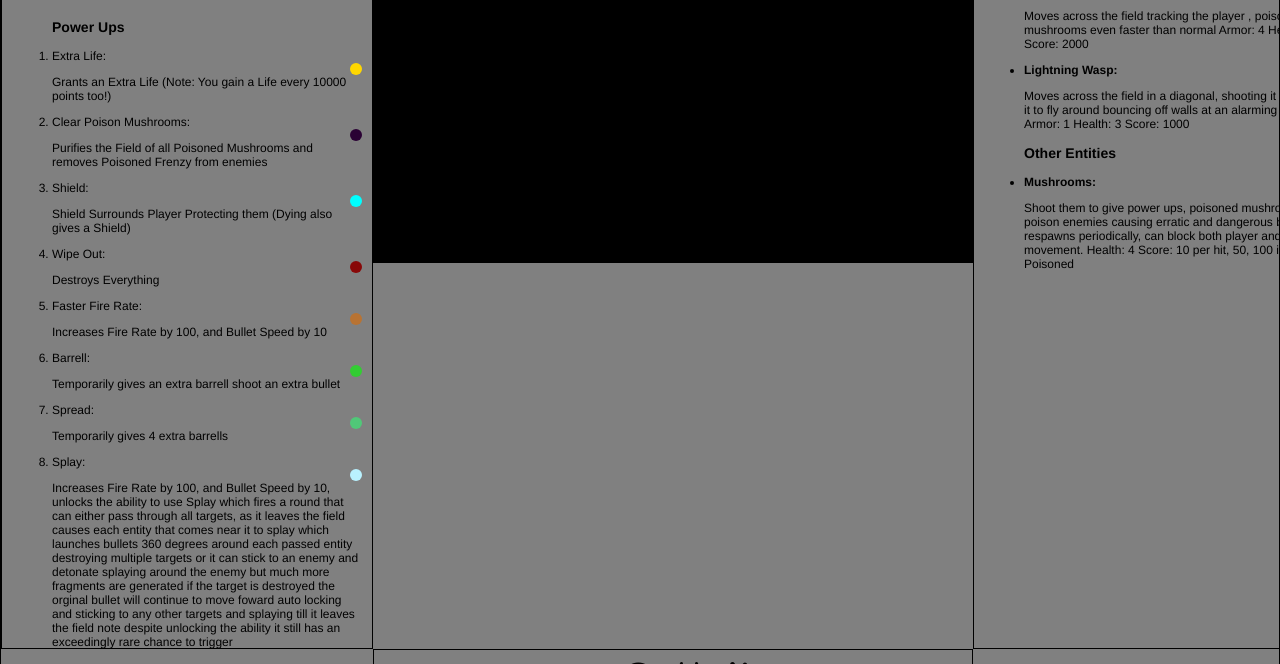
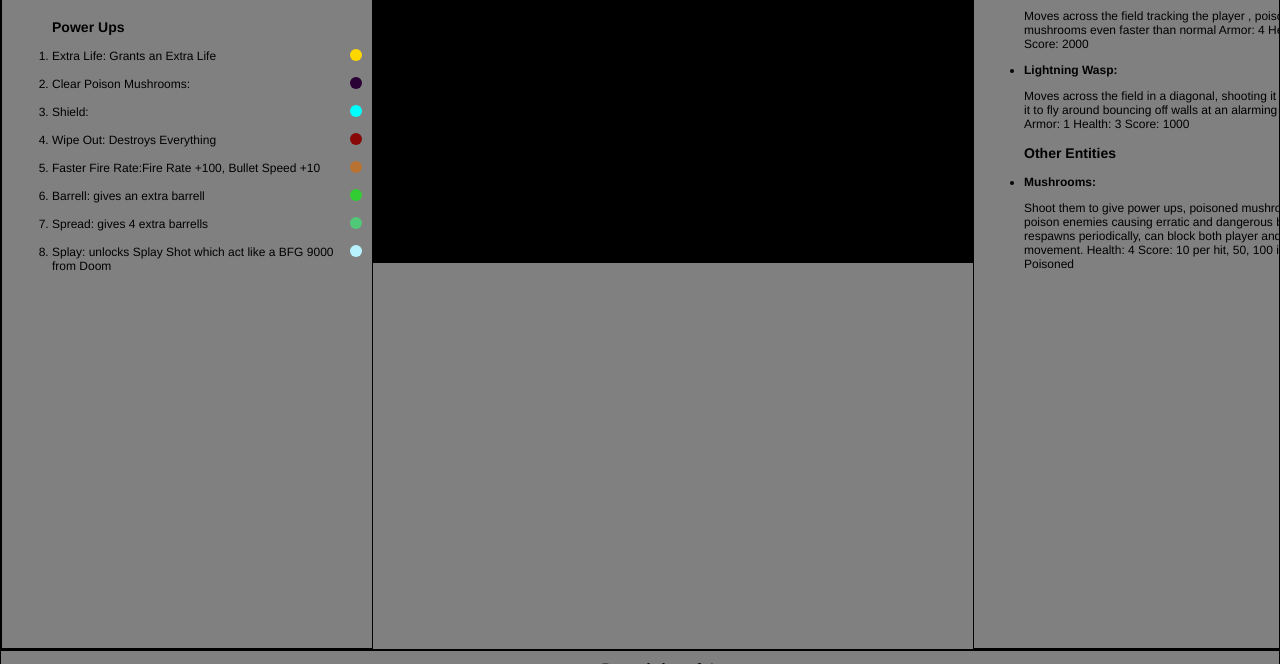
Before and after one commit to miker704/Centipede.js, a website built with webpack: page index.html in a window 1280 px wide. Shown: the part 574-1238 px from the top of the page. Built offline with nearby package versions, Linux system fonts and the light colour scheme.

Commit message:
final chnages to styles

```diff
--- a/index.html
+++ b/index.html
@@ -61,40 +61,46 @@
 
         <!-- <h3>Game Effect Power Ups</h3> -->
 
-        <li>Extra Life:</li>
         <div class="circle-extra-life"></div>
-        <p>Grants an Extra Life (Note: You gain a Life every 10000 points too!)</p>
+        <li>Extra Life: Grants an Extra Life</li>
+        <br>
 
 
+        <div class="circle-ClearPoisonMushrooms"></div>
         <li>Clear Poison Mushrooms:</li>
-        <div class="circle-ClearPoisonMushrooms"></div>
-        <p>Purifies the Field of all Poisoned Mushrooms and removes Poisoned Frenzy from enemies</p>
+        <!-- <p>Purifies the Field of all Poisoned Mushrooms and removes Poisoned Frenzy from enemies</p> -->
+        <br>
 
+        <div class="circle-Shield"></div>
         <li>Shield:</li>
-        <div class="circle-Shield"></div>
-        <p>Shield Surrounds Player Protecting them (Dying also gives a Shield)</p>
+        <!-- <p>Shield Surrounds Player Protecting them </p> -->
+        <br>
 
-        <li>Wipe Out:</li>
         <div class="circle-Wipeout"></div>
-        <p>Destroys Everything</p>
+        <li>Wipe Out: Destroys Everything</li>
+        <!-- <p>Destroys Everything</p> -->
+        <br>
 
         <!-- <h3>Zapper Effect Power Ups</h3> -->
 
-        <li>Faster Fire Rate:</li>
         <div class="circle-FasterFireRate"></div>
-        <p> Increases Fire Rate by 100, and Bullet Speed by 10</p>
+        <li>Faster Fire Rate:Fire Rate +100, Bullet Speed +10</li>
+        <!-- <p> Increases Fire Rate by 100, and Bullet Speed by 10</p> -->
+        <br>
 
-        <li>Barrell:</li>
         <div class="circle-Barrell"></div>
-        <p>Temporarily gives an extra barrell shoot an extra bullet</p>
+        <li>Barrell: gives an extra barrell </li>
+        <!-- <p>Temporarily gives an extra barrell shoot an extra bullet</p> -->
+        <br>
 
-        <li>Spread:</li>
         <div class="circle-Spread"></div>
-        <p>Temporarily gives 4 extra barrells </p>
+        <li>Spread: gives 4 extra barrells</li>
+        <!-- <p>Temporarily gives 4 extra barrells </p> -->
+        <br>
 
-        <li>Splay:</li>
         <div class="circle-Splay"></div>
-        <p>Increases Fire Rate by 100, and Bullet Speed by 10, unlocks the ability to use Splay which
+        <li>Splay: unlocks Splay Shot which act like a BFG 9000 from Doom</li>
+        <!-- <p>Increases Fire Rate by 100, and Bullet Speed by 10, unlocks the ability to use Splay which
           fires a round that can either pass through all targets, as it leaves the field causes each
           entity that comes near it to splay which launches bullets 360 degrees around each passed entity destroying
           multiple targets
@@ -103,7 +109,8 @@
           the orginal bullet will continue to move foward auto locking and sticking to any other targets and splaying
           till it leaves the field
           note despite unlocking the ability it still has an exceedingly rare chance to trigger
-        </p>
+        </p> -->
+        <br>
 
       </ul>
 
@@ -117,9 +124,75 @@
       <h1>Centipede</h1>
 
       <canvas id="game-canvas" height="756" width="600"></canvas>
+      <!-- <div class="socials">
+
+        <a href="https://www.linkedin.com/in/michael-ramoutar" target="_blank">
+
+          <i id="icon" class="fa-brands fa-linkedin fa-2xl"></i>
+
+        </a>
+
+
+        <a href="https://github.com/miker704/" target="_blank">
+
+          <i id="icon" class="fa-brands fa-github fa-2xl"></i>
+
+        </a>
+
+        <a href="https://github.com/miker704/Centipede.js" target="_blank">
+
+          <i id="icon" class="fa-solid fa-spider fa-2xl"></i>
+        </a>
+
+
+        <a href="https://angel.co/u/michael-ramoutar-1" target="_blank">
+
+          <i id="icon" class="fa-brands fa-angellist fa-2xl"></i>
+
+        </a>
+
+      </div> -->
 
 
     </div>
+
+
+    <!-- <div class="socials">
+
+      <a href="https://www.linkedin.com/in/michael-ramoutar" target="_blank">
+
+        <i id="icon" class="fa-brands fa-linkedin fa-2xl"></i>
+
+      </a>
+
+
+      <a href="https://github.com/miker704/" target="_blank">
+
+        <i id="icon" class="fa-brands fa-github fa-2xl"></i>
+
+      </a>
+
+      <a href="https://github.com/miker704/Centipede.js" target="_blank">
+
+        <i id="icon" class="fa-solid fa-spider fa-2xl"></i>
+      </a>
+
+
+      <a href="https://angel.co/u/michael-ramoutar-1" target="_blank">
+
+        <i id="icon" class="fa-brands fa-angellist fa-2xl"></i>
+
+      </a>
+
+    </div> -->
+
+
+
+
+
+
+
+
 
     <div class="game-play-wikia">
       <!-- <h2>Game Wikia Cont. </h2> -->
@@ -169,7 +242,7 @@
 
     </div>
 
-
+<!--
     <div class="socials">
 
       <a href="https://www.linkedin.com/in/michael-ramoutar" target="_blank">
@@ -197,7 +270,7 @@
 
       </a>
 
-    </div>
+    </div> -->
 
 
 
@@ -210,10 +283,10 @@
 </body>
 
 
-<!--
-<footer>
+
+<footer class="footer-box">
   <div class="socials">
-
+    <!-- <div class = "name">Created By Michael Ramoutar</div> -->
     <a href="https://www.linkedin.com/in/michael-ramoutar" target="_blank">
 
       <i id="icon" class="fa-brands fa-linkedin fa-2xl"></i>
@@ -240,11 +313,12 @@
     </a>
 
   </div>
+  <div class = "name">Created By Michael Ramoutar</div>
 
 
 
 
-</footer> -->
+</footer>
 
 
 
```
